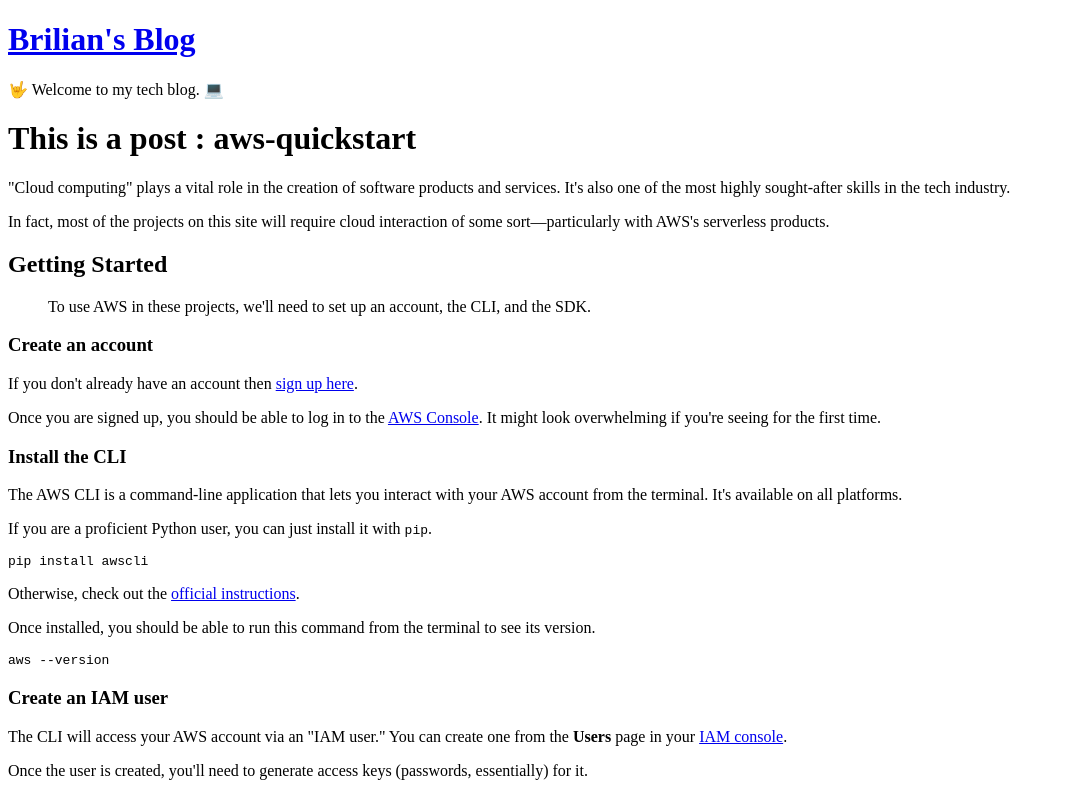
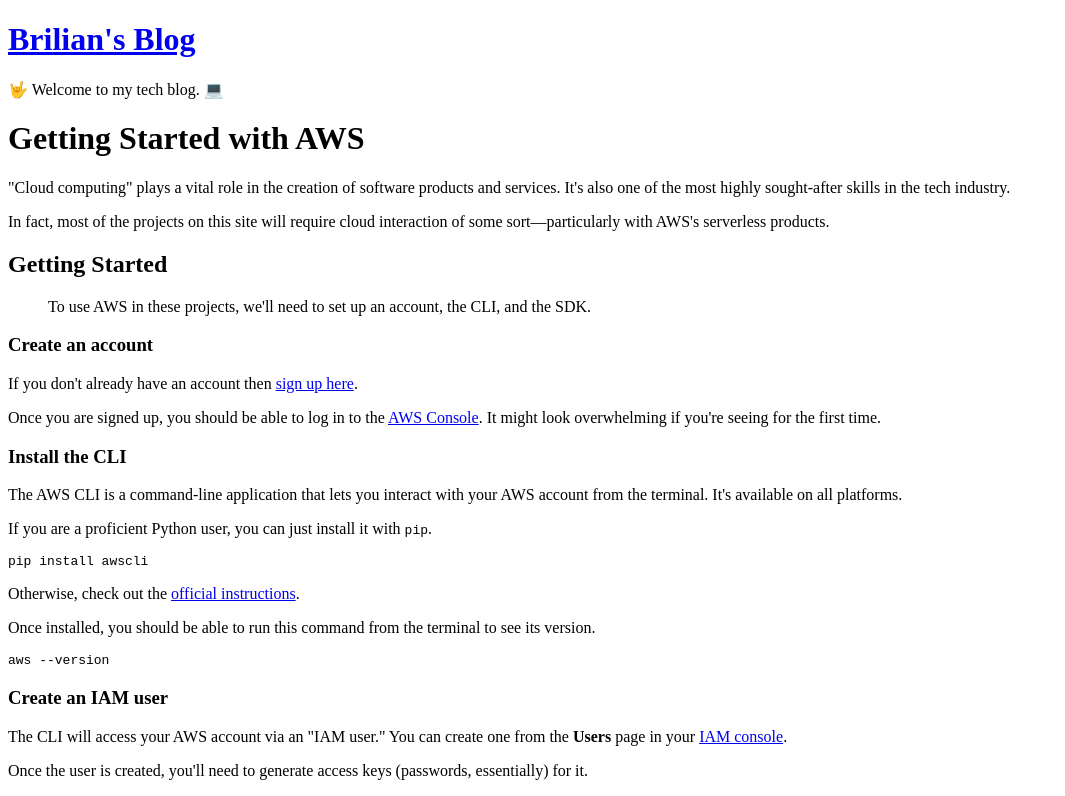
Before and after one commit to BrilianMisbah/next-blog, a Next.js app: page /posts/aws-quickstart in a window 1280 px wide. Shown: the top 796 px of the page, without its empty margins (0-1065 px from the left). Built offline with nearby package versions, Linux system fonts and the light colour scheme.

Commit message:
feat: show markdown content with gray-matter

```diff
--- a/src/app/posts/[slug]/page.tsx
+++ b/src/app/posts/[slug]/page.tsx
@@ -1,20 +1,26 @@
 import fs from "fs";
 import Markdown from "markdown-to-jsx";
+import matter from "gray-matter";
 
 const getPostContent = (slug: string) => {
   const folder = "posts/";
   const file = `${folder}${slug}.md`;
   const content = fs.readFileSync(file, "utf8");
-  return content;
+  const matterResult = matter(content);
+  return matterResult;
+};
+
+export const generateStaticParams = async () => {
+  return [{ slug: `aws-quickstart` }];
 };
 
 const PostPage = (props: any) => {
   const slug = props.params.slug;
-  const content = getPostContent(slug);
+  const post = getPostContent(slug);
   return (
     <p>
-      <h1>This is a post : {slug}</h1>
-      <Markdown>{content}</Markdown>
+      <h1>{post.data.title}</h1>
+      <Markdown>{post.content}</Markdown>
     </p>
   );
 };
```
